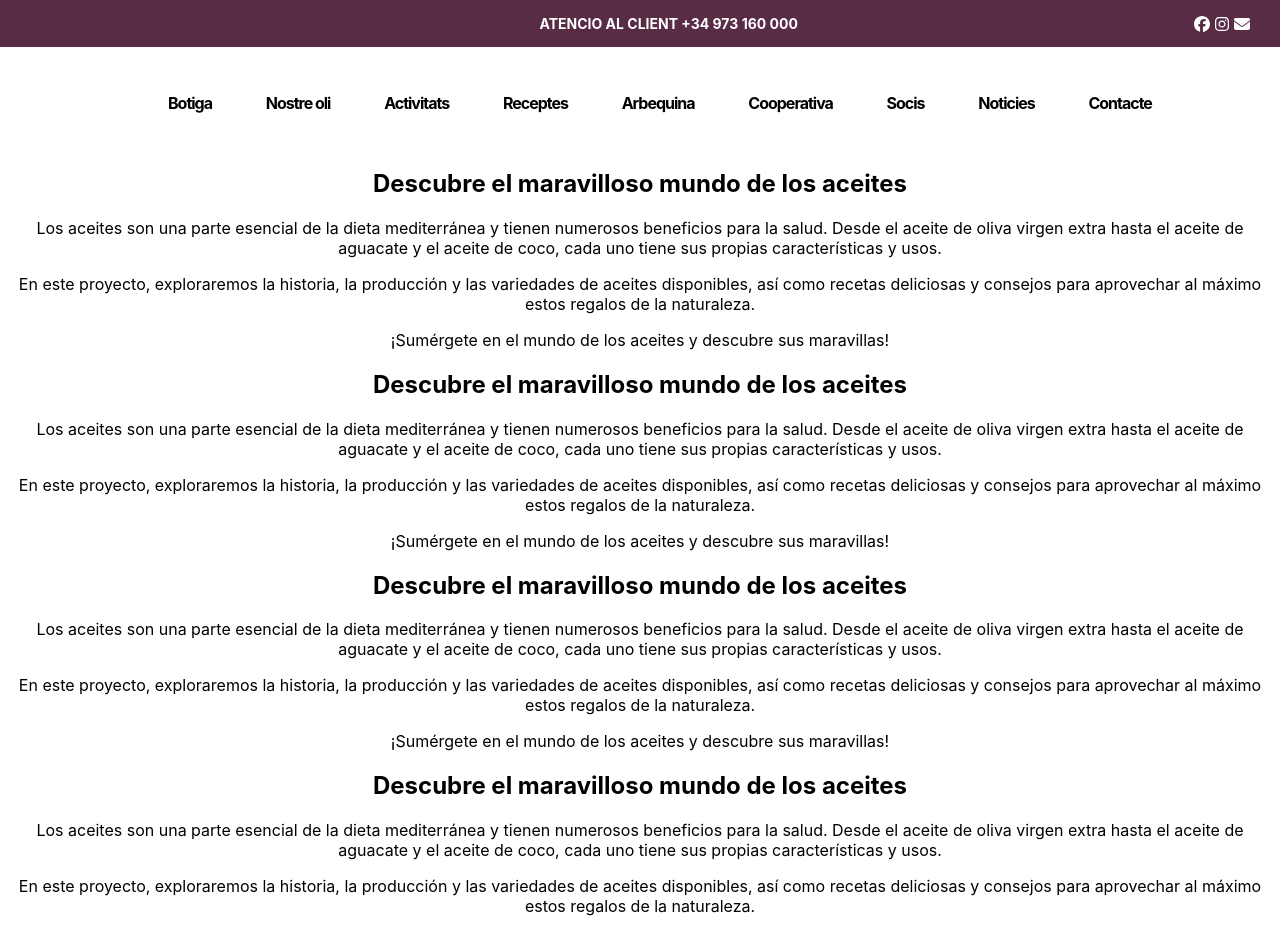
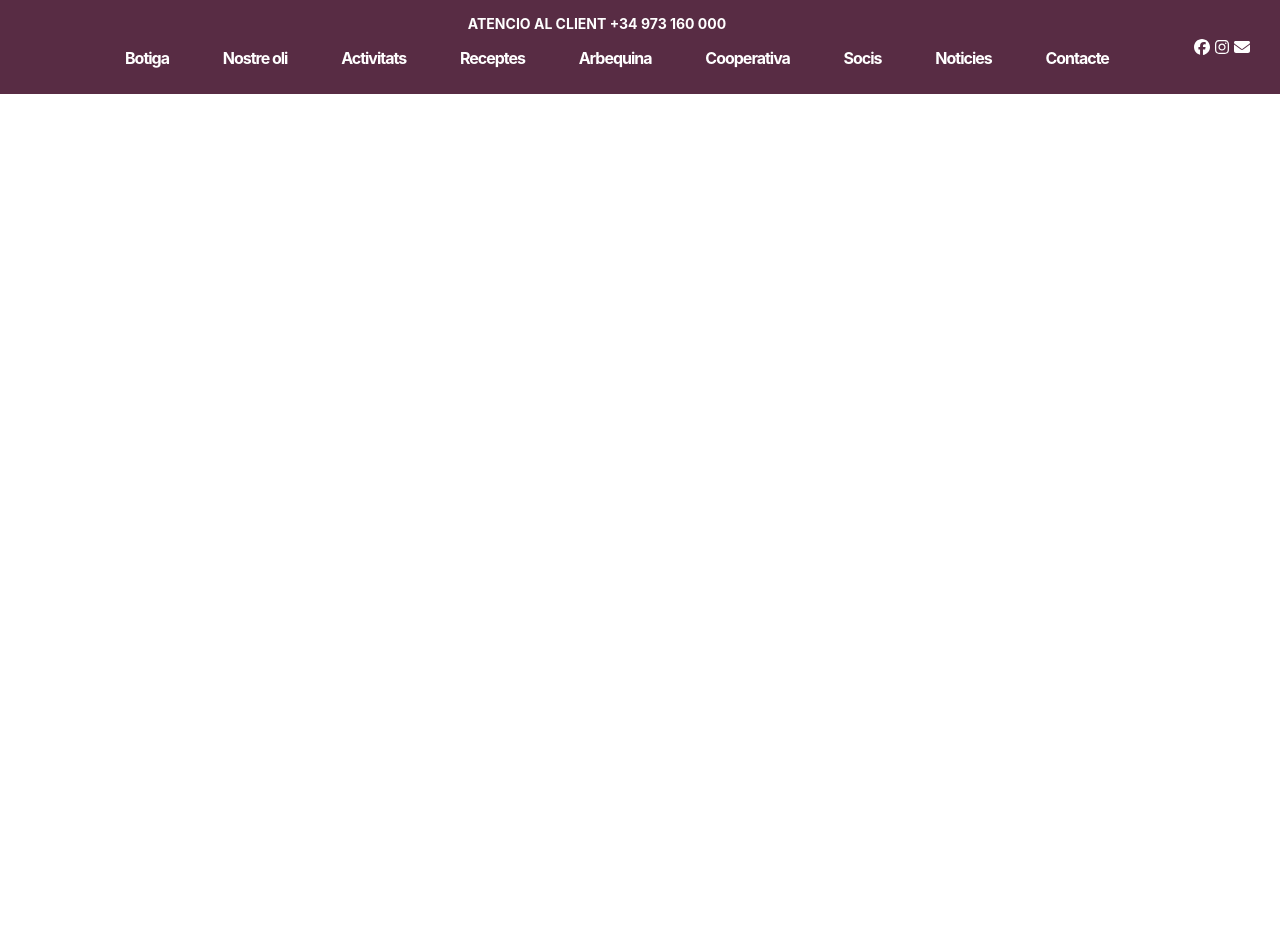
Before and after one commit to Nachiiitos1/olis_de_les_valls_, a React (Create React App) app: page / in a window 1280 px wide. Shown: the top 933 px of the page. After the commit the page ends 800 px from the top, so only its background shows below. Built offline with nearby package versions, Linux system fonts and the light colour scheme.

Commit message:
header con el app.js actualizado con react-router-doom

```diff
--- a/package.json
+++ b/package.json
@@ -11,6 +11,7 @@
     "@testing-library/user-event": "^13.5.0",
     "react": "^18.2.0",
     "react-dom": "^18.2.0",
+    "react-router-dom": "^6.22.3",
     "react-scripts": "5.0.1",
     "web-vitals": "^2.1.4"
   },
--- a/src/App.js
+++ b/src/App.js
@@ -1,43 +1,17 @@
 import React from 'react';
-import logo from './logo.svg';
-import './App.css';
-import { Header1, Header2 } from './header';
+import { BrowserRouter as Router, Routes, Route } from 'react-router-dom'; // Importa BrowserRouter
+import Header from './header'; // Importa tu componente Header.js
+import Contacte from './Contacte'; // Importa tu componente Contacte.js
 
 function App() {
   return (
-    <div className="App">
-      {/* Componente Header */}
-      <Header1 />
-      <Header2/>
-       {/* Contenido sobre aceites */}
-       <div className="aceite-content">
-        <h2>Descubre el maravilloso mundo de los aceites</h2>
-        <p>Los aceites son una parte esencial de la dieta mediterránea y tienen numerosos beneficios para la salud. Desde el aceite de oliva virgen extra hasta el aceite de aguacate y el aceite de coco, cada uno tiene sus propias características y usos.</p>
-        <p>En este proyecto, exploraremos la historia, la producción y las variedades de aceites disponibles, así como recetas deliciosas y consejos para aprovechar al máximo estos regalos de la naturaleza.</p>
-        <p>¡Sumérgete en el mundo de los aceites y descubre sus maravillas!</p>
-        <h2>Descubre el maravilloso mundo de los aceites</h2>
-        <p>Los aceites son una parte esencial de la dieta mediterránea y tienen numerosos beneficios para la salud. Desde el aceite de oliva virgen extra hasta el aceite de aguacate y el aceite de coco, cada uno tiene sus propias características y usos.</p>
-        <p>En este proyecto, exploraremos la historia, la producción y las variedades de aceites disponibles, así como recetas deliciosas y consejos para aprovechar al máximo estos regalos de la naturaleza.</p>
-        <p>¡Sumérgete en el mundo de los aceites y descubre sus maravillas!</p>
-        <h2>Descubre el maravilloso mundo de los aceites</h2>
-        <p>Los aceites son una parte esencial de la dieta mediterránea y tienen numerosos beneficios para la salud. Desde el aceite de oliva virgen extra hasta el aceite de aguacate y el aceite de coco, cada uno tiene sus propias características y usos.</p>
-        <p>En este proyecto, exploraremos la historia, la producción y las variedades de aceites disponibles, así como recetas deliciosas y consejos para aprovechar al máximo estos regalos de la naturaleza.</p>
-        <p>¡Sumérgete en el mundo de los aceites y descubre sus maravillas!</p>
-        <h2>Descubre el maravilloso mundo de los aceites</h2>
-        <p>Los aceites son una parte esencial de la dieta mediterránea y tienen numerosos beneficios para la salud. Desde el aceite de oliva virgen extra hasta el aceite de aguacate y el aceite de coco, cada uno tiene sus propias características y usos.</p>
-        <p>En este proyecto, exploraremos la historia, la producción y las variedades de aceites disponibles, así como recetas deliciosas y consejos para aprovechar al máximo estos regalos de la naturaleza.</p>
-        <p>¡Sumérgete en el mundo de los aceites y descubre sus maravillas!</p>
-        <h2>Descubre el maravilloso mundo de los aceites</h2>
-        <p>Los aceites son una parte esencial de la dieta mediterránea y tienen numerosos beneficios para la salud. Desde el aceite de oliva virgen extra hasta el aceite de aguacate y el aceite de coco, cada uno tiene sus propias características y usos.</p>
-        <p>En este proyecto, exploraremos la historia, la producción y las variedades de aceites disponibles, así como recetas deliciosas y consejos para aprovechar al máximo estos regalos de la naturaleza.</p>
-        <p>¡Sumérgete en el mundo de los aceites y descubre sus maravillas!</p>
-        <h2>Descubre el maravilloso mundo de los aceites</h2>
-        <p>Los aceites son una parte esencial de la dieta mediterránea y tienen numerosos beneficios para la salud. Desde el aceite de oliva virgen extra hasta el aceite de aguacate y el aceite de coco, cada uno tiene sus propias características y usos.</p>
-        <p>En este proyecto, exploraremos la historia, la producción y las variedades de aceites disponibles, así como recetas deliciosas y consejos para aprovechar al máximo estos regalos de la naturaleza.</p>
-        <p>¡Sumérgete en el mundo de los aceites y descubre sus maravillas!</p>
-      </div>
+    <Router>
+      <Routes>
+        <Route path="/" element={<Header />} /> {/* Renderiza Header en la ruta / */}
+        <Route path="/contacte" element={<Contacte />} /> {/* Renderiza Contacte en la ruta /contacte */}
 
-    </div>
+      </Routes>
+    </Router>
   );
 }
 
--- /dev/null
+++ b/src/Contacte.js
@@ -0,0 +1,7 @@
+import React, { useState, useEffect } from 'react';
+
+function contacte(){
+
+}
+
+export default contacte;
--- a/src/Header.css
+++ b/src/Header.css
@@ -13,70 +13,45 @@
   margin-bottom: 10px; /* Agrega margen inferior */
 }
 
+.dropdown-menu-column {
+  display: flex;
+  flex-direction: column;
+}
 
 .container {
   width: 80%;
   margin: 0 auto;
-  margin-left: auto; /* Ajustamos marginLeft: 'auto' para mover el contenido hacia la derecha */
   text-align: center; /* Centra el texto horizontalmente */
+
 }
-
 
 .container h1 {
   margin: 5px 0; /* Ajusta el margen superior e inferior del texto */
   font-size: 14px; /* Tamaño de la letra más pequeño */
-  margin-left: 200px; /* Reiniciamos el margen izquierdo */
-}
-
-.container.h1-left {
-  margin-left: 100px; /* Ajusta el margen izquierdo a 100px */
-}
-
-.container.h1-right {
-  margin-left: auto; /* Mueve el texto hacia la derecha */
 }
 
 .header-icons {
   display: flex;
   align-items: center;
-  margin-left: auto;
-  margin-right: 30px; /* Ajusta el margen izquierdo y derecho aquí */
+  margin-right: 30px; /* Ajusta el margen derecho aquí */
 }
 
-/* Agrega los estilos para Header2 aquí */
-#second-header {
-  background-color: ''; /* Color de fondo de tu elección */
-  color: black; /* Color de texto */
-  padding: 20px 0; /* Ajusta el relleno según sea necesario */
-  display: flex;
-  align-items: center;
-}
-
-#second-header .container {
-  width: 80%;
-  margin: 0 auto;
-}
-
-#second-header nav ul {
+#main-header nav ul {
   list-style-type: none;
   display: flex;
   justify-content: space-between;
   font-size: 16px; /* Tamaño de la letra */
 }
 
-#second-header ul li {
+#main-header ul li {
   font-weight: bold;
   letter-spacing: -1px; /* Ajusta el espacio entre las letras para que estén más juntas */
+ /* cursor: pointer; */ /* Cambia el cursor al pasar por encima */
 }
 
-#second-header ul li a {
-  text-decoration: none; /* Quita el subrayado del enlace */
-  color: black; /* Color de texto predeterminado */
-  transition: color 0.3s; /* Transición suave del color del texto */
-}
-
-#second-header ul li a:hover {
-  color: #6ab04c; /* Cambia el color del texto a verde claro al pasar el cursor por encima */
+#main-header ul li:hover {
+  font-size: 18px; /* Cambia el tamaño de la letra al pasar el cursor por encima */
+  color: #c6d420; /* Cambia el color del texto a verde claro al pasar el cursor por encima */
 }
 
 .sticky-header {
@@ -86,8 +61,6 @@
   background-color: white; /* Ajusta el color de fondo según sea necesario */
 }
 
+
+
 /* Header.css */
-
-#second-header ul li:hover {
-  color: #6ab04c; /* Cambia el color del texto a verde claro al pasar el cursor por encima */
-}
--- a/src/header.js
+++ b/src/header.js
@@ -4,8 +4,9 @@ import { FontAwesomeIcon } from '@fortawesome/react-fontawesome';
 import { faFacebook, faInstagram } from '@fortawesome/free-brands-svg-icons';
 import { faEnvelope } from '@fortawesome/free-solid-svg-icons';
 
-function Header1() {
+function Header() {
   const [displayText, setDisplayText] = useState("ENVIAMENT GRATUÏT A PARTIR DE 145€ (NOMÉS PENINSULA)");
+  const [showDropdown, setShowDropdown] = useState(false);
 
   useEffect(() => {
     const interval = setInterval(() => {
@@ -21,11 +22,32 @@ function Header1() {
     return () => clearInterval(interval); // Limpia el intervalo cuando el componente se desmonta
   }, []); // Se ejecuta solo una vez al montar el componente
 
-
   return (
-    <header id="main-header">
+    <header id="main-header" className="transparent-header"> {/* Agregamos la clase transparent-header */}
       <div className="container">
         <h1>{displayText}</h1>
+        <nav>
+          <ul>
+            <li>Botiga</li>
+            <li onMouseEnter={() => setShowDropdown(true)} onMouseLeave={() => setShowDropdown(false)}>
+              Nostre oli
+              {showDropdown && (
+                <ul className="dropdown-menu-column"> {/* Clase CSS para mostrar las opciones en columna */}
+                  <li>l'oli</li>
+                  <li>oliva arbequina</li>
+                  <li>el nostre entorn</li>
+                </ul>
+              )}
+            </li>
+            <li>Activitats</li>
+            <li>Receptes</li>
+            <li>Arbequina</li>
+            <li>Cooperativa</li>
+            <li>Socis</li>
+            <li>Noticies</li>
+            <li>Contacte</li>
+          </ul>
+        </nav>
       </div>
       <div className="header-icons">
         <FontAwesomeIcon icon={faFacebook} style={{ marginRight: '5px' }} />
@@ -36,25 +58,4 @@ function Header1() {
   );
 }
 
-function Header2() {
-  return (
-    <header id="second-header" className="sticky-header">
-      <div className="container">
-        <nav>
-          <ul>
-            <li>Botiga</li>
-            <li>Nostre oli</li>
-            <li>Activitats</li>
-            <li>Receptes</li>
-            <li>Arbequina</li>
-            <li>Cooperativa</li>
-            <li>Socis</li>
-            <li>Noticies</li>
-            <li>Contacte</li>
-          </ul>
-        </nav>
-      </div>
-    </header>
-  );
-}
-export { Header1, Header2 };
+export default Header;
```
Also changed, not shown: header.js (deleted, +0 -20 lines), 2 other files (tests, documents, lock files or other folders).
